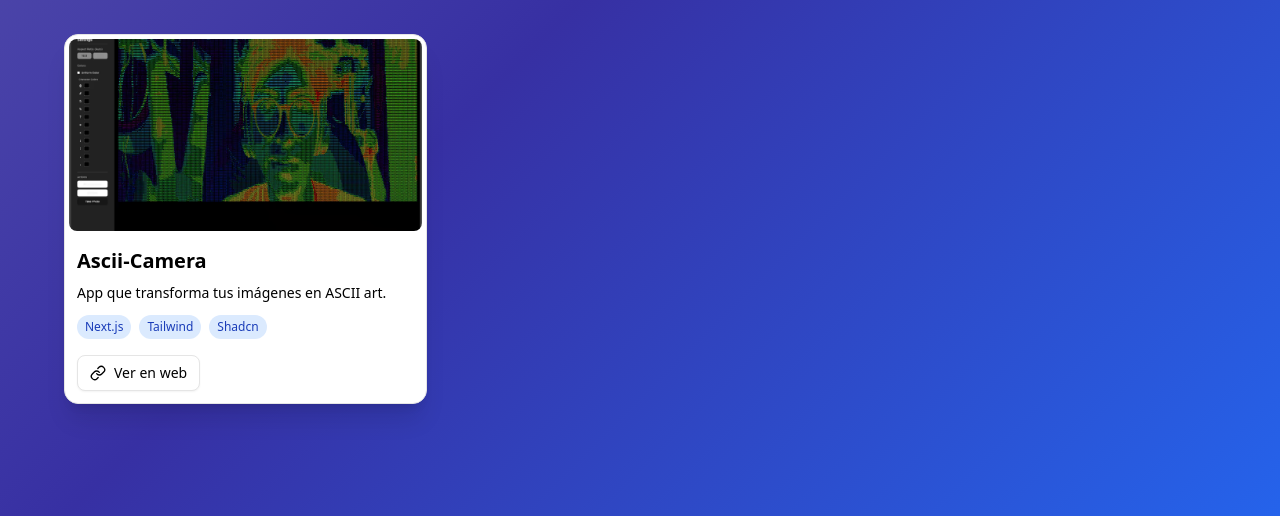
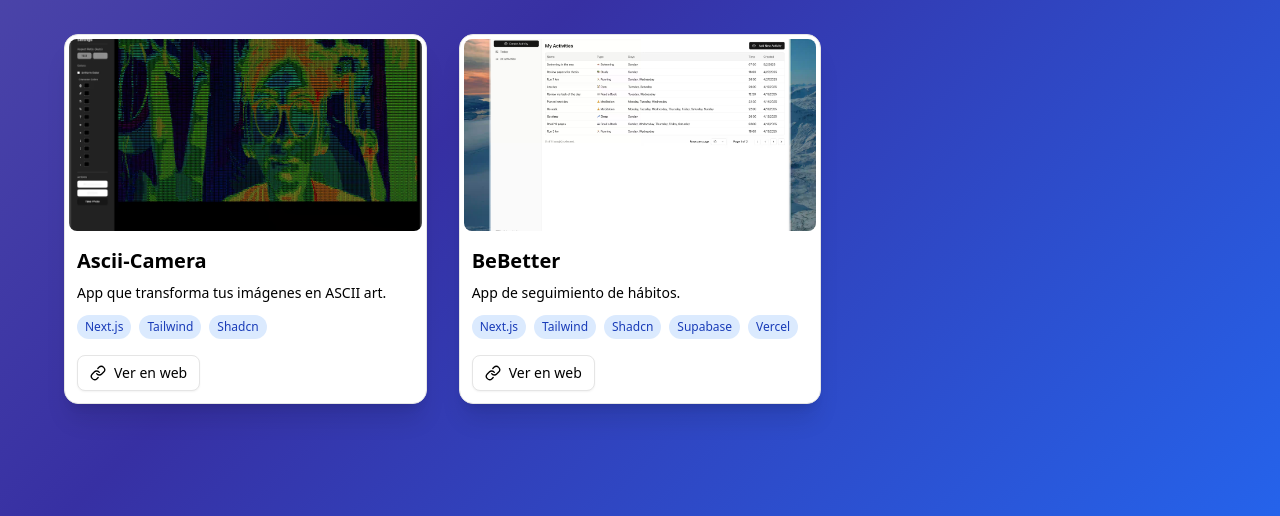
Before and after one commit to Edgar100800/main-portforlio, an Astro site: page / in a window 1280 px wide. Shown: the part 635-1151 px from the top of the page. Built offline with nearby package versions, Linux system fonts and the light colour scheme; Astro itself is replaced by a stand-in of ours.

Commit message:
Add BeBetter project to ProjectsSection with details including description, tech stack, and link; include associated image file.

```diff
--- a/src/components/ProjectsSection.tsx
+++ b/src/components/ProjectsSection.tsx
@@ -31,13 +31,14 @@ const projects: Project[] = [
     link: "https://www.edgarchambilla.com/ascii-camera",
     image: "/ascii-camera.avif",
   },
-  // {
-  //   title: "Startup Portfolio",
-  //   description: "Mi portafolio personal usando Astro, Tailwind y Magic UI.",
-  //   tech: ["Astro", "Tailwind", "Magic UI"],
-  //   link: "https://edgarchambilla.com",
-  //   image: "/profile.webp",
-  // },
+  {
+    title: "BeBetter",
+    description: "App de seguimiento de hábitos.",
+    tech: ["Next.js", "Tailwind", "Shadcn", "Supabase", "Vercel"],
+    type: "web",
+    link: "https://bebetter-sooty.vercel.app/",
+    image: "/bebetter.avif",
+  },
 ];
 
 export default function ProjectsSection() {
```
Also changed, not shown: public/bebetter.avif (added).
